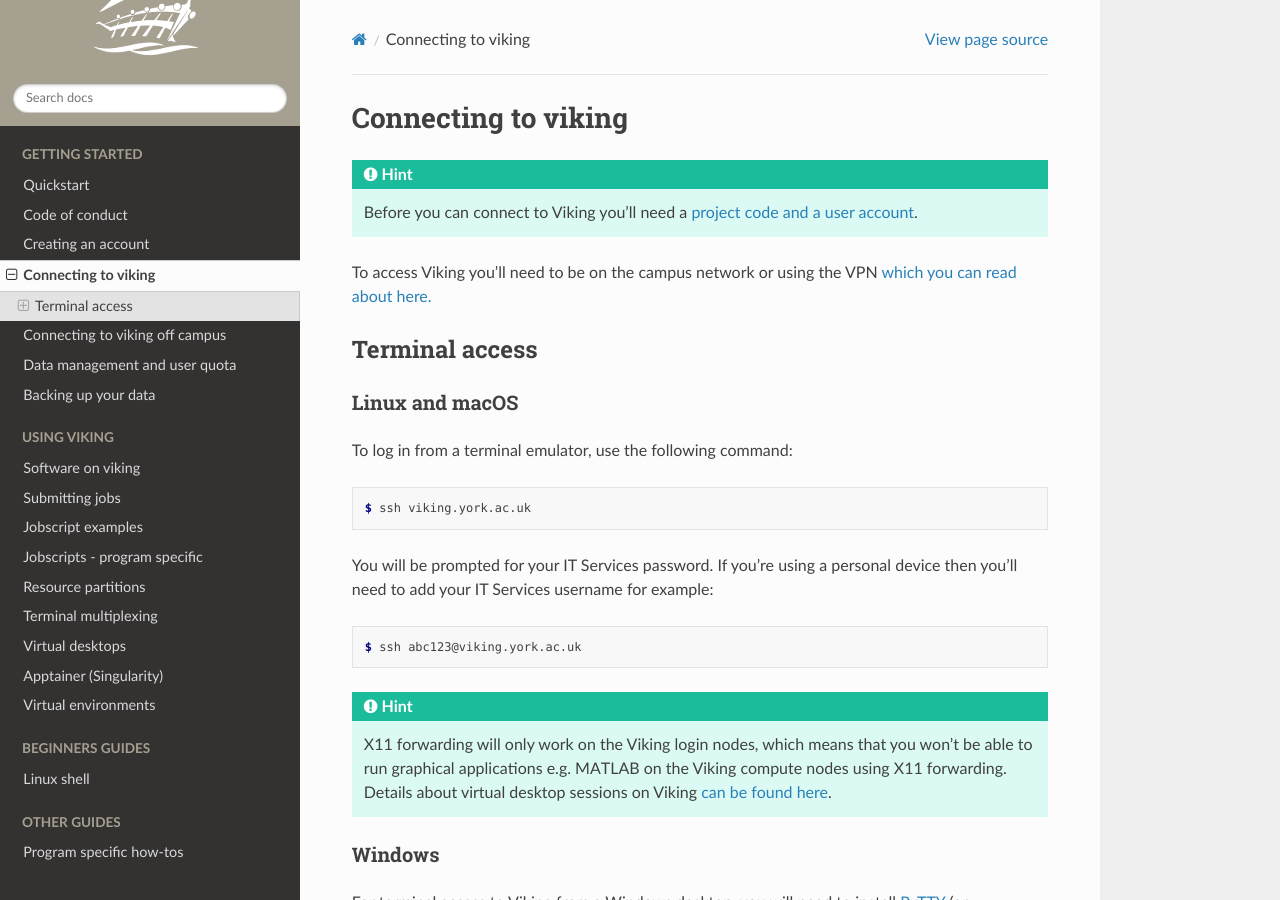
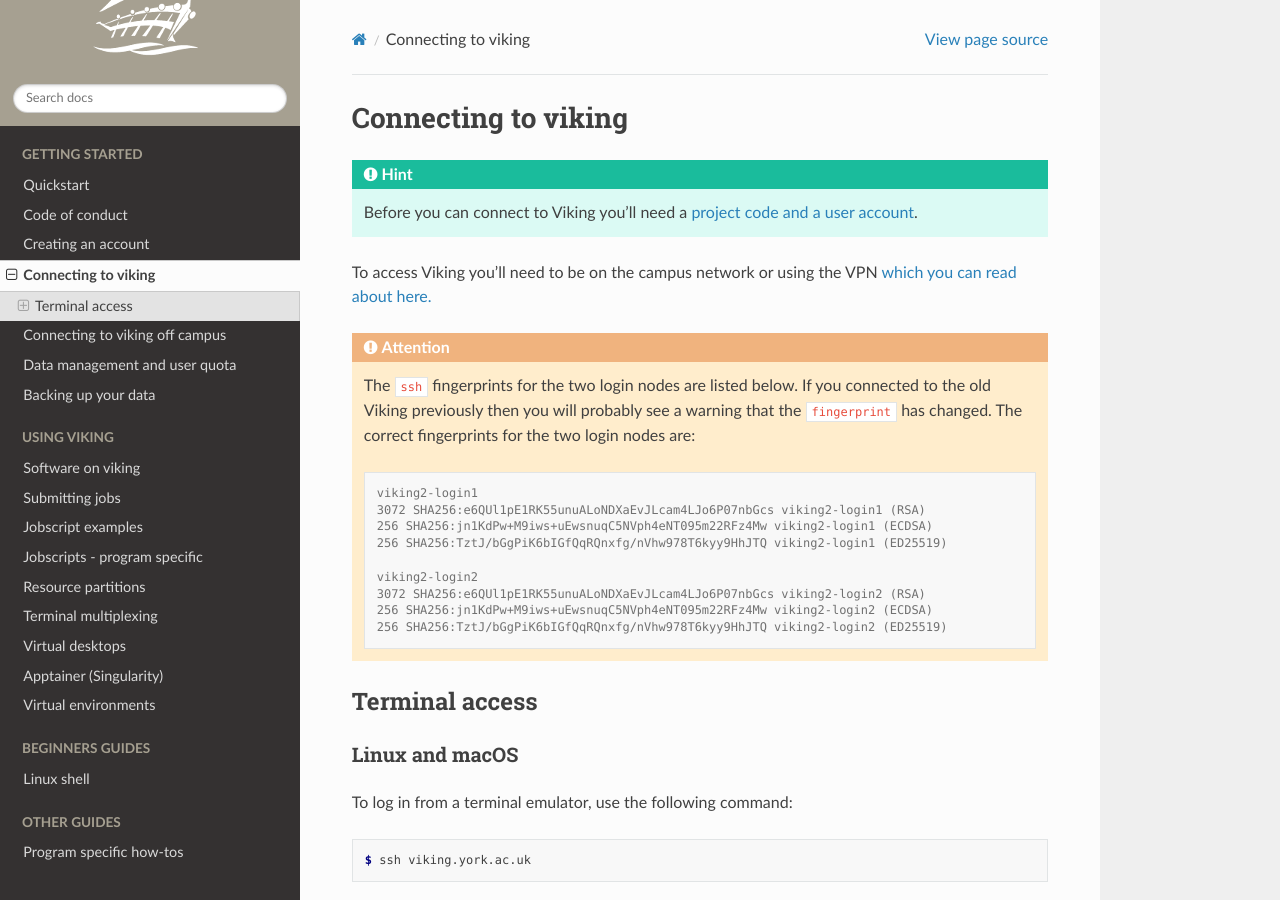
Before and after one commit to university-of-york/research-it-documentation, a Sphinx documentation site: the page built from docs/source/getting_started/connecting_to_viking.rst, in a window 1280 px wide and 900 px high. Built offline with Sphinx 7.4.7 and the Read the Docs theme 2.0.0, drawn with Linux system fonts in a browser that asks for light colours.

Commit message:
add ssh fingerprints

```diff
--- a/docs/source/getting_started/connecting_to_viking.rst
+++ b/docs/source/getting_started/connecting_to_viking.rst
@@ -5,6 +5,23 @@ Connecting to viking
     Before you can connect to Viking you'll need a :ref:`project code and a user account<creating-an-account>`.
 
 To access Viking you'll need to be on the campus network or using the VPN :doc:`which you can read about here. </getting_started/connecting_off_campus>`
+
+
+.. attention::
+
+    The ``ssh`` fingerprints for the two login nodes are listed below. If you connected to the old Viking previously then you will probably see a warning that the ``fingerprint`` has changed. The correct fingerprints for the two login nodes are:
+
+    .. code-block:: console
+
+        viking2-login1
+        3072 SHA256:e6QUl1pE1RK55unuALoNDXaEvJLcam4LJo6P07nbGcs viking2-login1 (RSA)
+        256 SHA256:jn1KdPw+M9iws+uEwsnuqC5NVph4eNT095m22RFz4Mw viking2-login1 (ECDSA)
+        256 SHA256:TztJ/bGgPiK6bIGfQqRQnxfg/nVhw978T6kyy9HhJTQ viking2-login1 (ED25519)
+
+        viking2-login2
+        3072 SHA256:e6QUl1pE1RK55unuALoNDXaEvJLcam4LJo6P07nbGcs viking2-login2 (RSA)
+        256 SHA256:jn1KdPw+M9iws+uEwsnuqC5NVph4eNT095m22RFz4Mw viking2-login2 (ECDSA)
+        256 SHA256:TztJ/bGgPiK6bIGfQqRQnxfg/nVhw978T6kyy9HhJTQ viking2-login2 (ED25519)
 
 
 Terminal access
```
Also changed, not shown: README.md (+1 -1 lines), docs/source/getting_started/quickstart.rst (+17 -0 lines).
